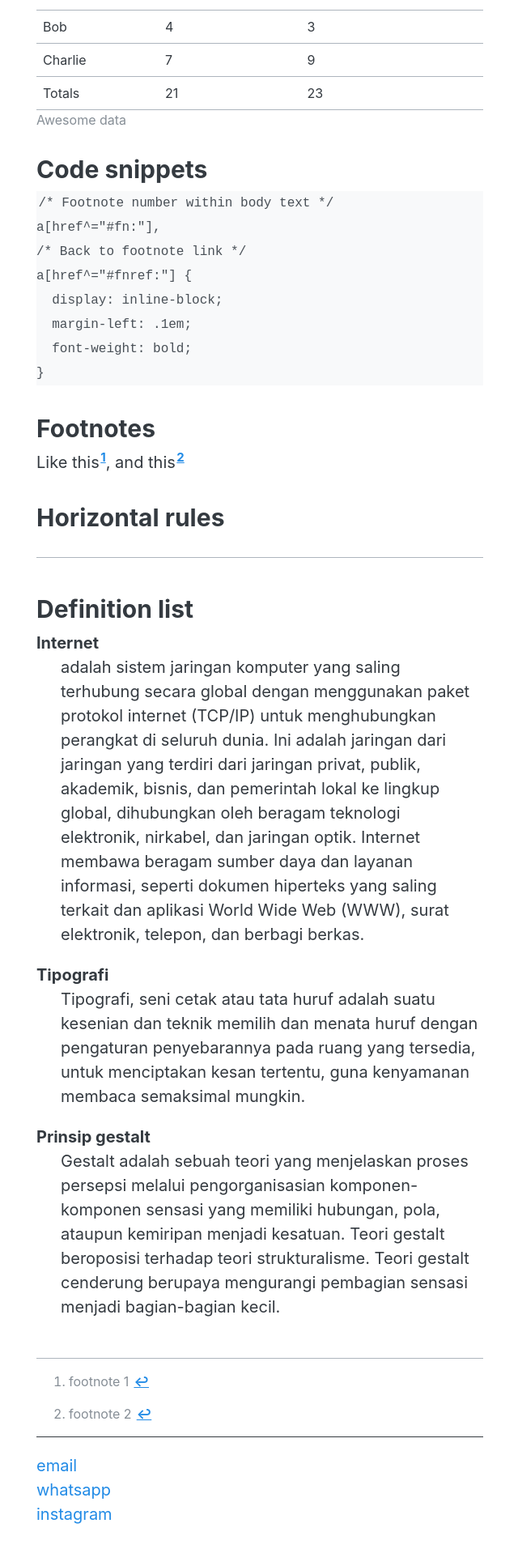
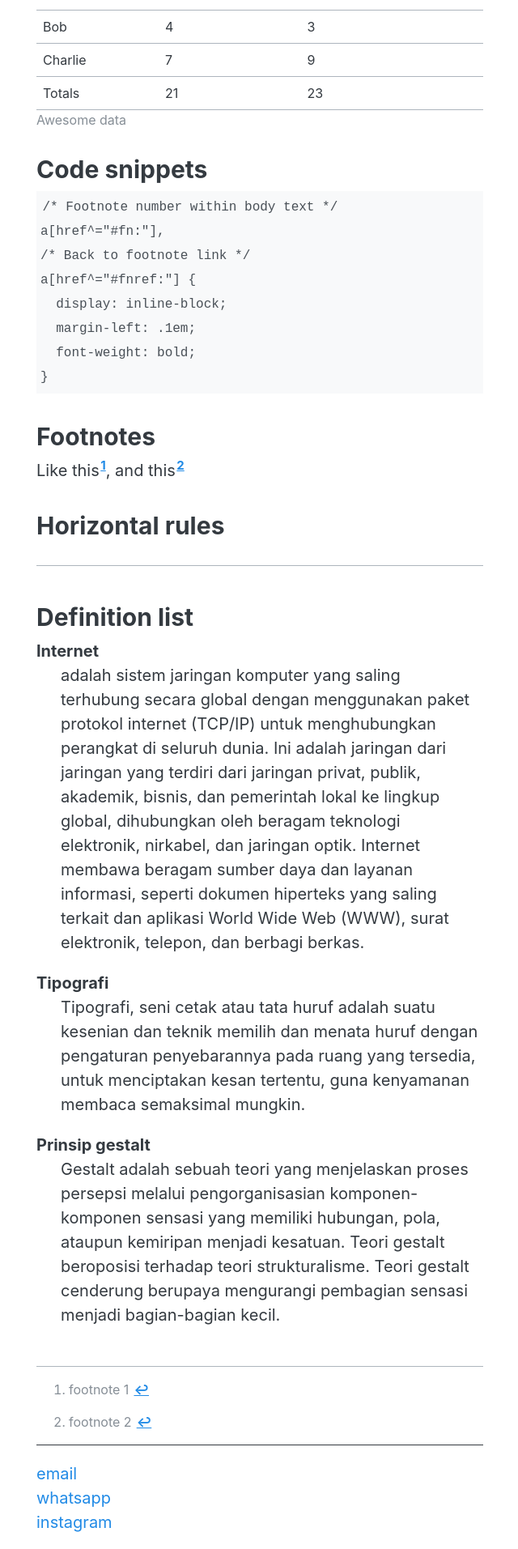
Before and after one commit to mhmdilfaj/mhmdilfaj.github.io, a Jekyll site: the page built from _posts/2022-04-21-sample-post.md, in a window 1280 px wide. Shown: the part 3416-5329 px from the top of the page at 81% size, without its empty margins (319-959 px from the left). Built offline with Jekyll 4.4.1, drawn with Linux system fonts in a browser that asks for light colours.

Commit message:
Update stylesheet.css

```diff
--- a/assets/stylesheet.css
+++ b/assets/stylesheet.css
@@ -194,6 +194,7 @@ blockquote p:last-child {
 pre {
   display: block;
   margin-top: 0;
+  padding: .25em;
   overflow: auto;
   color: var(--gray-700);
   background-color: var(--gray-000);
```
